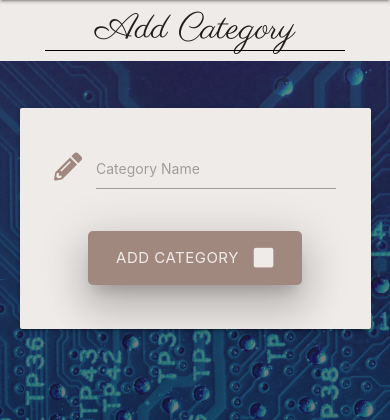
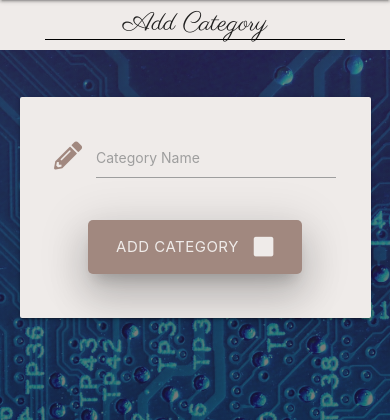
Before and after one commit to zahur76/MilestoneProject_3, a Flask app: page /add_category in a window 390 px wide. Shown: the part 56-476 px from the top of the page. Run offline with Flask 2, Linux system fonts and the light colour scheme; some libraries are stand-ins or nearby versions; some web fonts are replaced.

Commit message:
Decrease h3 font size for  mobile devices

```diff
--- a/static/css/style.css
+++ b/static/css/style.css
@@ -192,7 +192,7 @@ img {
     h3 {
         width: 300px;
         margin: 10px auto;
-        font-size: 36px;
+        font-size: 26px;
     }
 
     .flash-message {
```
